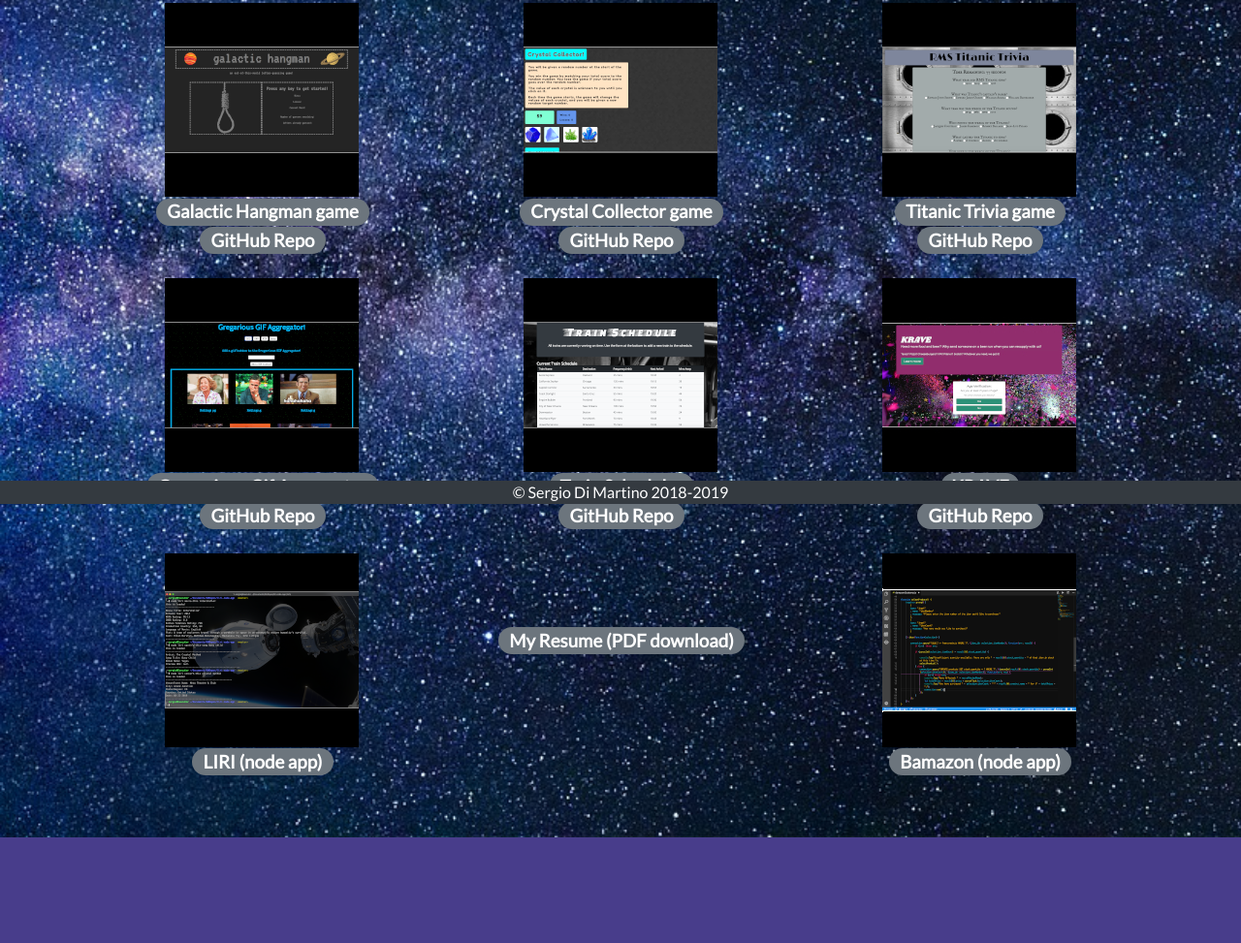
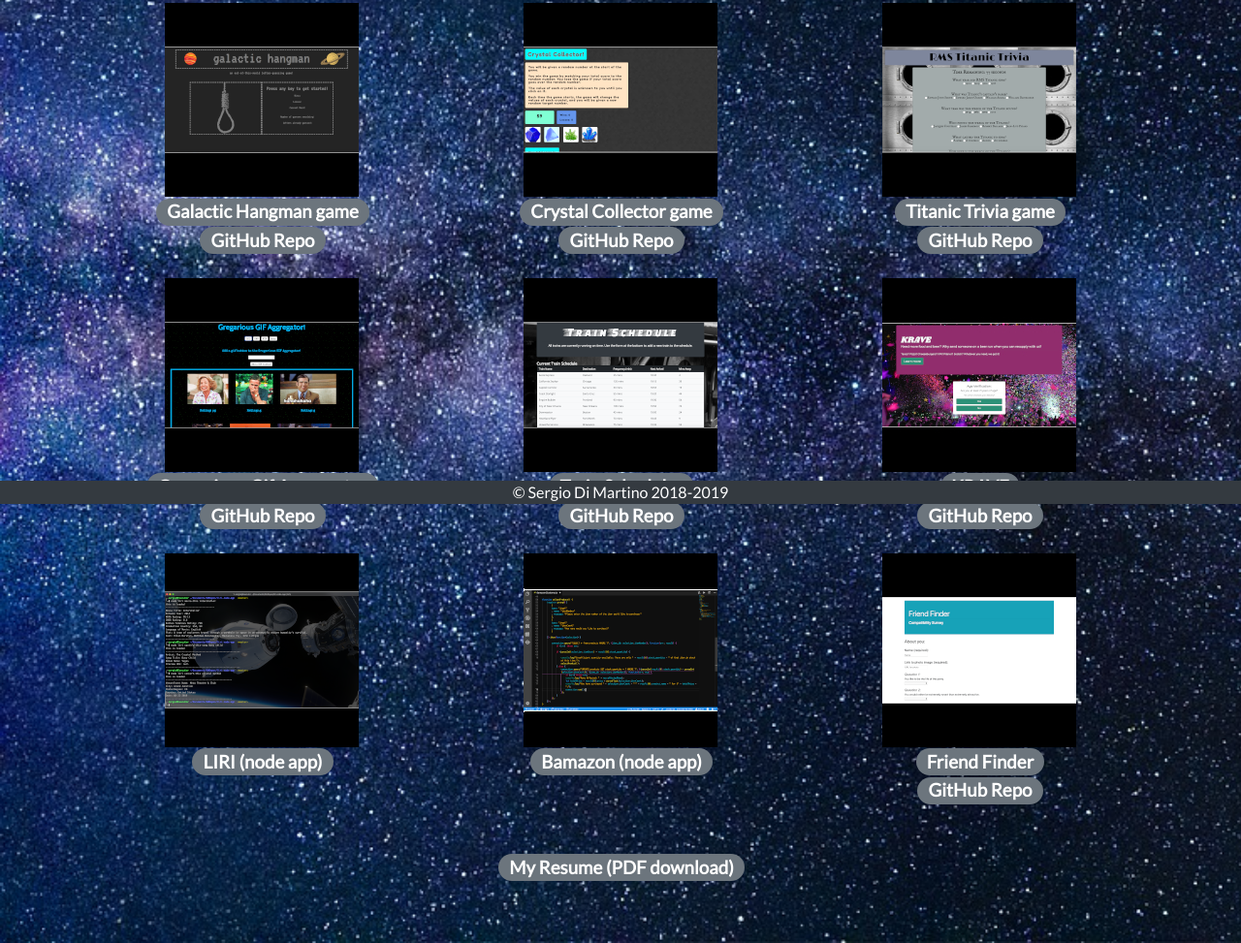
Before and after one commit to sdimartino510/portfolio, a plain HTML site: page portfolio.html in a window 1280 px wide. Shown: the part 272-1245 px from the top of the page at 97% size. Before the commit the page ends 1136 px from the top, so only its background shows below. Drawn offline with nearby package versions, Linux system fonts and the light colour scheme.

Commit message:
Adds Friend Finder to portfolio, cleans up code

```diff
--- a/portfolio.html
+++ b/portfolio.html
@@ -53,7 +53,8 @@
                 <div class="row">
                     <div class="col-md-4">
                         <a href="https://webdevserg.io/Word-Guess-Game/" target="_blank">
-                        <img src="assets/images/hangman.png" class="hvr-float" alt="Galactic Hangman game"></a>
+                            <img src="assets/images/hangman.png" class="hvr-float" alt="Galactic Hangman game">
+                        </a>
                         <p>
                             <a class="badge badge-pill badge-secondary" href="https://webdevserg.io/Word-Guess-Game/" target="_blank">Galactic Hangman game</a>
                         </p>
@@ -63,7 +64,8 @@
                     </div>
                     <div class="col-md-4">
                         <a href="https://webdevserg.io/unit-4-game/" target="_blank">
-                        <img src="assets/images/crystal-collector.png" class="hvr-float" alt="Crystal Collector game"></a>
+                            <img src="assets/images/crystal-collector.png" class="hvr-float" alt="Crystal Collector game">
+                        </a>
                         <p>
                             <a class="badge badge-pill badge-secondary" href="https://webdevserg.io/unit-4-game/" target="_blank">Crystal Collector game</a>
                         </p>
@@ -73,7 +75,8 @@
                     </div>
                     <div class="col-md-4">
                         <a href="https://webdevserg.io/TriviaGame/" target="_blank">
-                        <img src="assets/images/titanic-trivia.png" class="hvr-float" alt="Titanic Trivia game"></a>
+                            <img src="assets/images/titanic-trivia.png" class="hvr-float" alt="Titanic Trivia game">
+                        </a>
                         <p>
                             <a class="badge badge-pill badge-secondary" href="https://webdevserg.io/TriviaGame/" target="_blank">Titanic Trivia game</a>
                         </p>
@@ -86,7 +89,8 @@
                 <div class="row">
                     <div class="col-md-4">
                         <a href="https://webdevserg.io/gif-aggregator/" target="_blank">
-                        <img src="assets/images/gif-aggregator.png" class="hvr-float" alt="Gregarious Gif Aggregator"></a>
+                            <img src="assets/images/gif-aggregator.png" class="hvr-float" alt="Gregarious Gif Aggregator">
+                        </a>
                         <p>
                             <a class="badge badge-pill badge-secondary" href="https://webdevserg.io/gif-aggregator/" target="_blank">Gregarious Gif Aggregator</a>
                         </p>
@@ -96,7 +100,8 @@
                     </div>
                     <div class="col-md-4">
                         <a href="https://webdevserg.io/train-time/" target="_blank">
-                        <img src="assets/images/train-schedule.png" class="hvr-float" alt="Train Scheduler"></a>
+                            <img src="assets/images/train-schedule.png" class="hvr-float" alt="Train Scheduler">
+                        </a>
                         <p>
                             <a class="badge badge-pill badge-secondary" href="https://webdevserg.io/train-time/" target="_blank">Train Scheduler</a>
                         </p>
@@ -106,7 +111,8 @@
                     </div>
                     <div class="col-md-4">
                         <a href="https://jennmartinez.github.io/Project1/" target="_blank">
-                        <img src="assets/images/krave.jpeg" class="hvr-float" alt="KRAVE food delivery service"></a>
+                            <img src="assets/images/krave.jpeg" class="hvr-float" alt="KRAVE food delivery service">
+                        </a>
                         <p>
                             <a class="badge badge-pill badge-secondary" href="https://jennmartinez.github.io/Project1/" target="_blank">KRAVE</a>
                         </p>
@@ -119,23 +125,43 @@
                 <div class="row">
                     <div class="col-md-4">
                         <a href="https://github.com/sdimartino510/liri-node-app" target="_blank">
-                        <img src="assets/images/liri-app.png" class="hvr-float" alt="LIRI node app"></a>
+                            <img src="assets/images/liri-app.png" class="hvr-float" alt="LIRI node app">
+                        </a>
                         <p>
                             <a class="badge badge-pill badge-secondary" href="https://github.com/sdimartino510/liri-node-app" target="_blank">LIRI (node app)</a>
                         </p>
                     </div>
+                    <div class="col-md-4">
+                        <a href="https://github.com/sdimartino510/bamazon" target="_blank">
+                            <img src="assets/images/bamazon-app.png" class="hvr-float" alt="Bamazon node app">
+                        </a>
+                        <p>
+                            <a class="badge badge-pill badge-secondary" href="https://github.com/sdimartino510/bamazon" target="_blank">Bamazon (node app)</a>
+                        </p>
+                    </div>
+                    <div class="col-md-4">
+                        <a href="https://fierce-shore-10494.herokuapp.com/" target="_blank">
+                            <img src="assets/images/friendfinder.png" class="hvr-float" alt="Friend Finder">
+                        </a>
+                        <p>
+                            <a class="badge badge-pill badge-secondary" href="https://fierce-shore-10494.herokuapp.com/" target="_blank">Friend Finder</a>
+                        </p>
+                        <p>
+                            <a class="badge badge-pill badge-secondary" href="https://github.com/sdimartino510/FriendFinder" target="_blank">GitHub Repo</a>
+                        </p>
+                    </div>
+                </div>
+                <br>
+                <div class="row">
+                    <div class="col-md-4">
+
+                    </div>
                     <div class="col-md-4 resume-link">
-                        <br>
-                        <br>
                         <br>
                         <a class="badge badge-pill badge-secondary" href="assets/documents/SergioDiMartinoResume.pdf" target="_blank">My Resume (PDF download)</a>
                     </div>
                     <div class="col-md-4">
-                        <a href="https://github.com/sdimartino510/bamazon" target="_blank">
-                        <img src="assets/images/bamazon-app.png" class="hvr-float" alt="Bamazon node app"></a>
-                        <p>
-                            <a class="badge badge-pill badge-secondary" href="https://github.com/sdimartino510/bamazon" target="_blank">Bamazon (node app)</a>
-                        </p>
+
                     </div>
                 </div>
             </div>
```
Also changed, not shown: assets/images/friendfinder.png (added).
